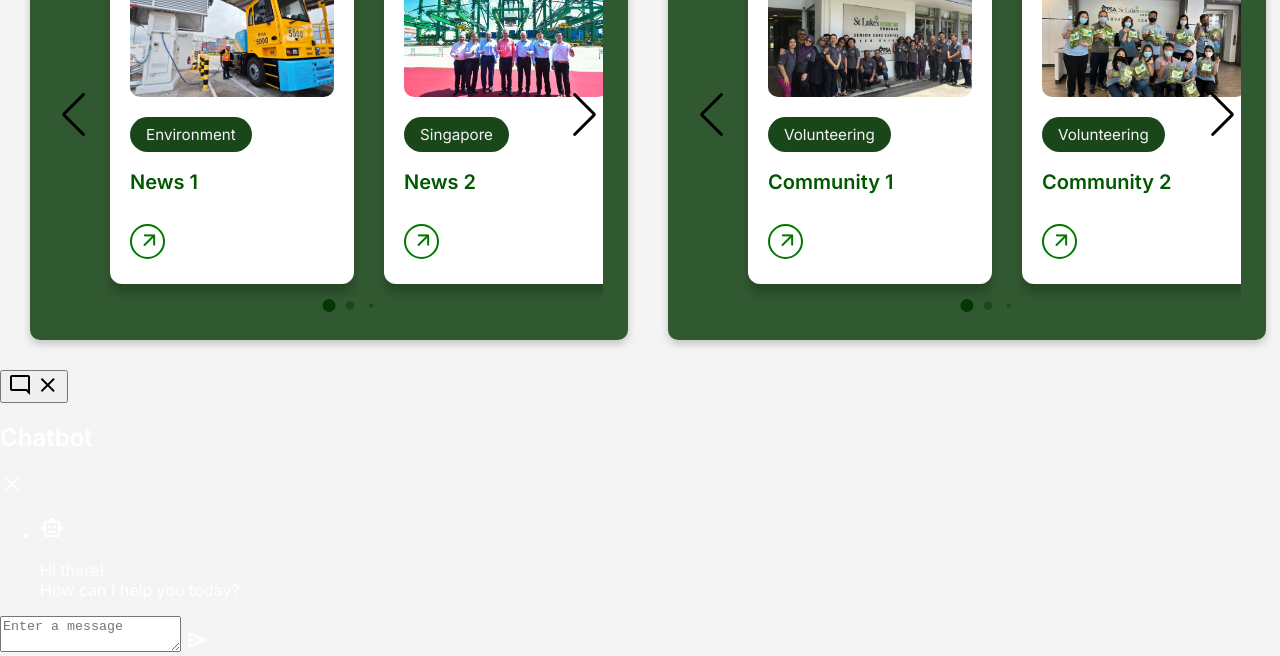
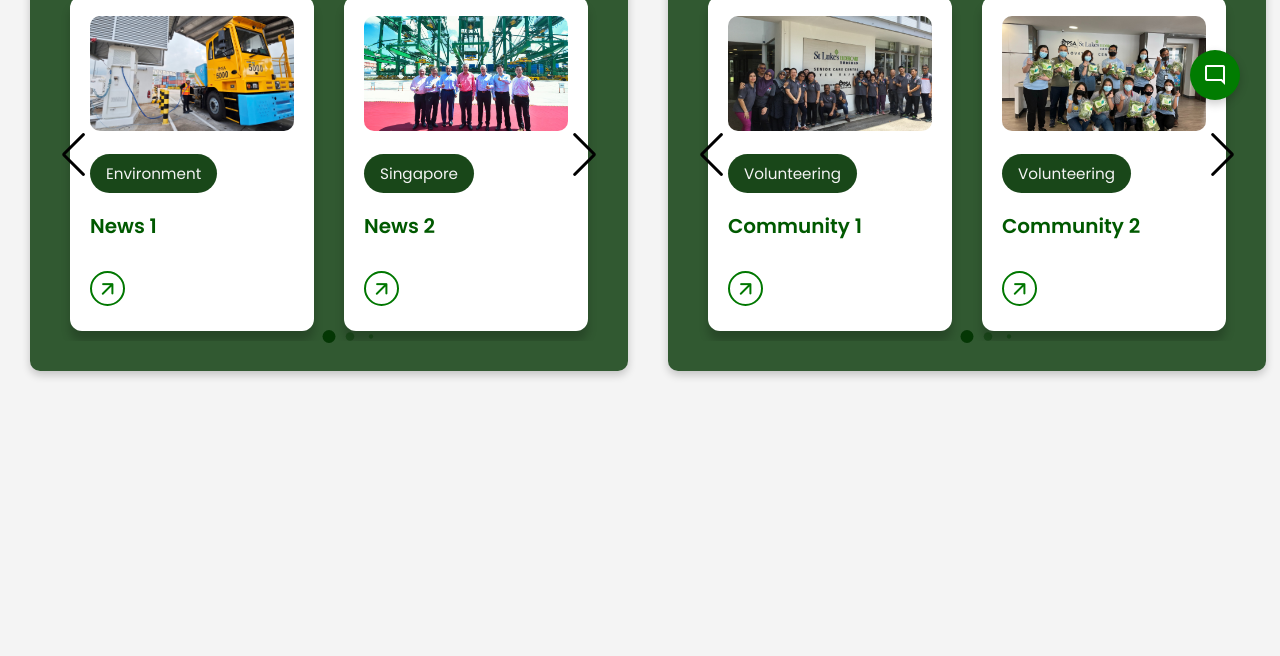
Before and after one commit to itsbrandonaw/PSA, a plain HTML site: page home.html in a window 1280 px wide. Shown: the part 665-1321 px from the top of the page. After the commit the page ends 1066 px from the top, so only its background shows below. Drawn offline with nearby package versions, Linux system fonts and the light colour scheme.

Commit message:
home page done for chatbot

```diff
--- a/chatbot.css
+++ b/chatbot.css
@@ -2,11 +2,13 @@
 * {
     margin: 0;
     padding: 0;
-    box-sizing: border-box;
     font-family: "Poppins", sans-serif;
 }
 body {
     background: #E3F2FD;
+}
+header {
+    padding: 10px 0;
 }
 .chatbot-toggler {
     position: fixed;
@@ -15,18 +17,16 @@ body {
     height: 50px;
     width: 50px;
     color: #fff;
-    background-color: #005900;
+    background-color: #017c01;
     border: none;
     display: flex;
     align-items: center;
     justify-content: center;
     outline: none;
     cursor: pointer;
-    background: #005900;
     border-radius: 50%;
     transition: all 0.2s ease;
     z-index: 101;
-    opacity: 0.9;
     box-shadow: 0px 4px 10px rgba(0, 0, 0, 0.2);
 }
 .chatbot-toggler .material-symbols-outlined {
--- a/home.html
+++ b/home.html
@@ -1,5 +1,5 @@
 <!DOCTYPE html>
-<html lang="en">
+<html lang="en" dir="ltr">
 
 <head>
     <meta charset="UTF-8">
@@ -10,7 +10,7 @@
         href="home.css">
     <link rel="stylesheet" href="https://cdn.jsdelivr.net/npm/swiper@11/swiper-bundle.min.css">
     <link rel="stylesheet" href="https://fonts.googleapis.com/css2?family=Material+Symbols+Outlined:opsz,wght,FILL,GRAD@48,400,0,0" />
-
+    <link rel="stylesheet" href="chatbot.css">
 
     <style>
         body {
@@ -532,13 +532,14 @@
     </div>
 
     <!-- Chatbot -->
+    <body>
         <button class="chatbot-toggler">
             <span class="material-symbols-outlined">mode_comment</span>
             <span class="material-symbols-outlined">close</span>
         </button>
         <div class="chatbot">
             <header>
-            <h2>Chatbot</h2>
+                <h2>Potty the Chatbot</h2>
                 <span class="close-btn material-symbols-outlined">close</span>
             </header>
             <ul class="chatbox">
@@ -554,6 +555,7 @@
                 <span id="send-btn" class="material-symbols-outlined">send</span>
             </div>
         </div>
+    </body>
 
     <!-- Swiper js script-->
     <script src="https://cdn.jsdelivr.net/npm/swiper@11/swiper-bundle.min.js"></script>
```
Lines whose indentation alone changed are shown as unchanged.
